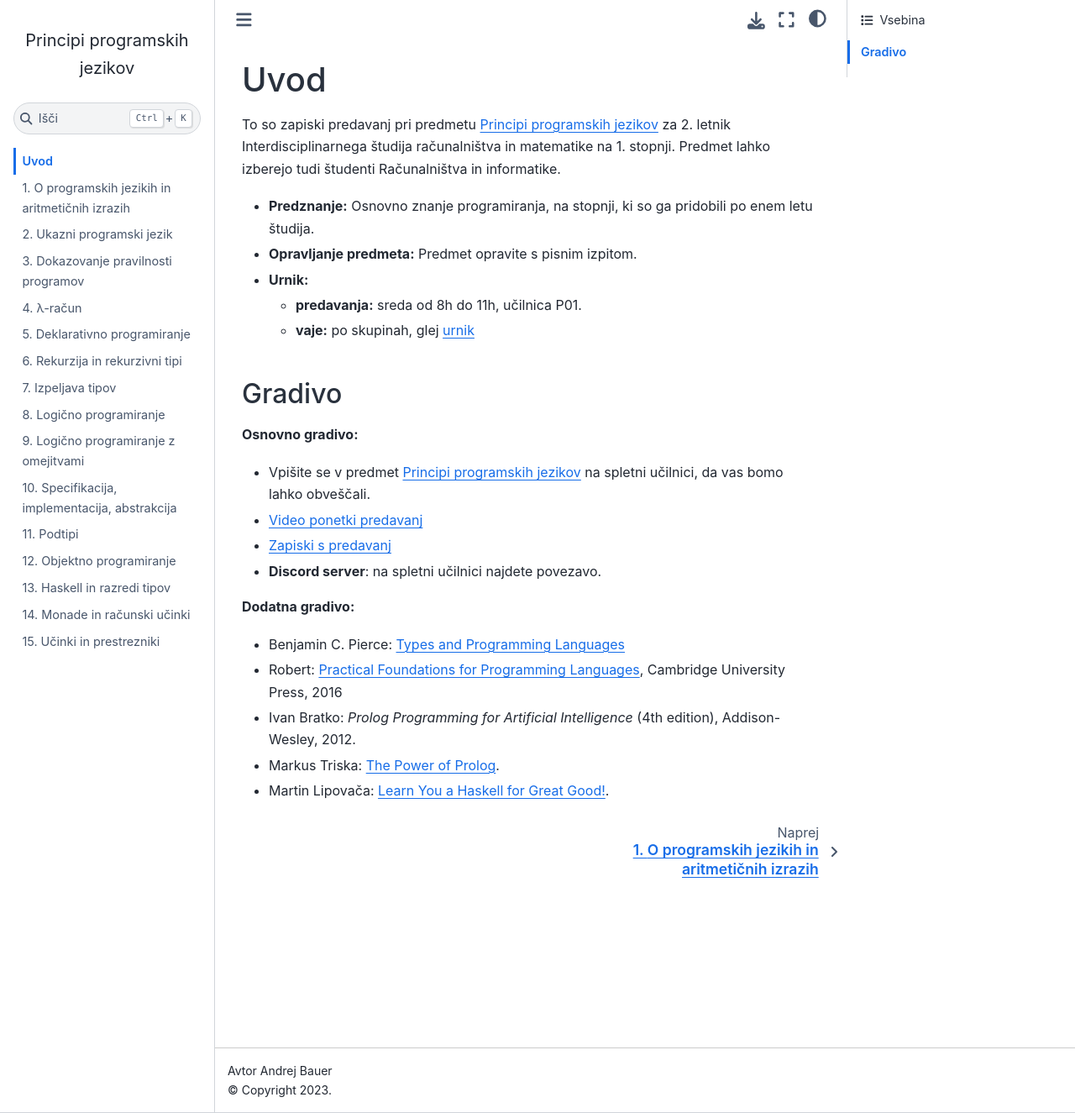
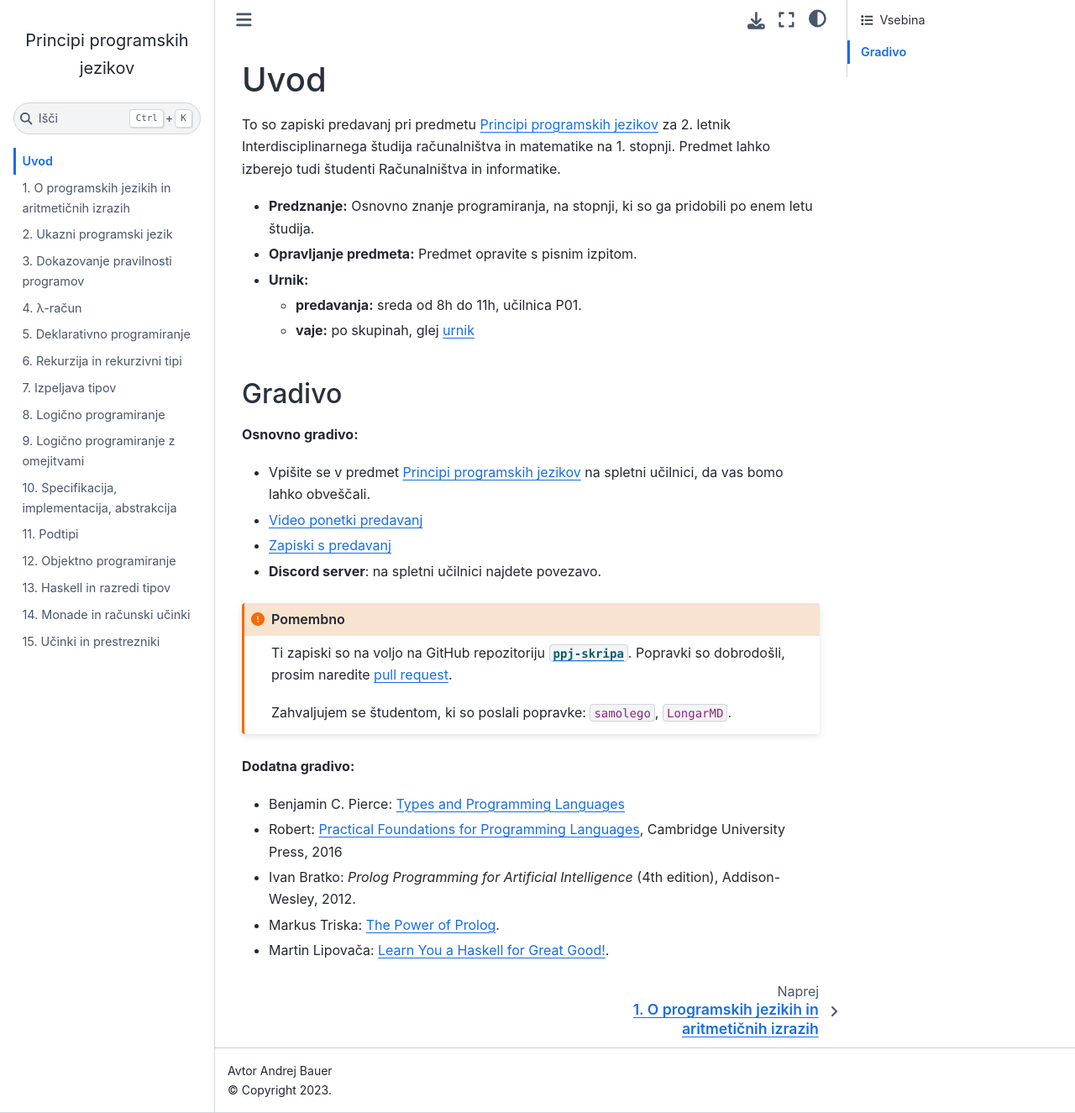
Before and after one commit to andrejbauer/ppj-skripta, a Jupyter Book: the page built from 00-uvod.md, in a window 1280 px wide and 1325 px high. Shown: the whole window at 84% size. Built offline with Jupyter Book 1.0.4 settings and Sphinx 7.4.7 and the Sphinx Book theme 1.1.4, drawn with Linux system fonts in a browser that asks for light colours.

Commit message:
Link do repozitorija, popravi `publish.sh`.

```diff
--- a/00-uvod.md
+++ b/00-uvod.md
@@ -22,6 +22,14 @@ To so zapiski predavanj pri predmetu <a href="https://ucilnica.fri.uni-lj.si/cou
 * [Zapiski s predavanj](https://www.andrej.com/zapiski/ISRM-PPJ-2023/)
 * **Discord server**: na spletni učilnici najdete povezavo.
 
+:::{important}
+
+Ti zapiski so na voljo na GitHub repozitoriju [`ppj-skripa`](https://github.com/andrejbauer/ppj-skripta). Popravki so dobrodošli, prosim naredite [pull request](https://github.com/andrejbauer/ppj-skripta/pulls).
+
+Zahvaljujem se študentom, ki so poslali popravke: `samolego`, `LongarMD`.
+
+:::
+
 
 **Dodatna gradivo:**
 
```
Also changed, not shown: 1 other file.
